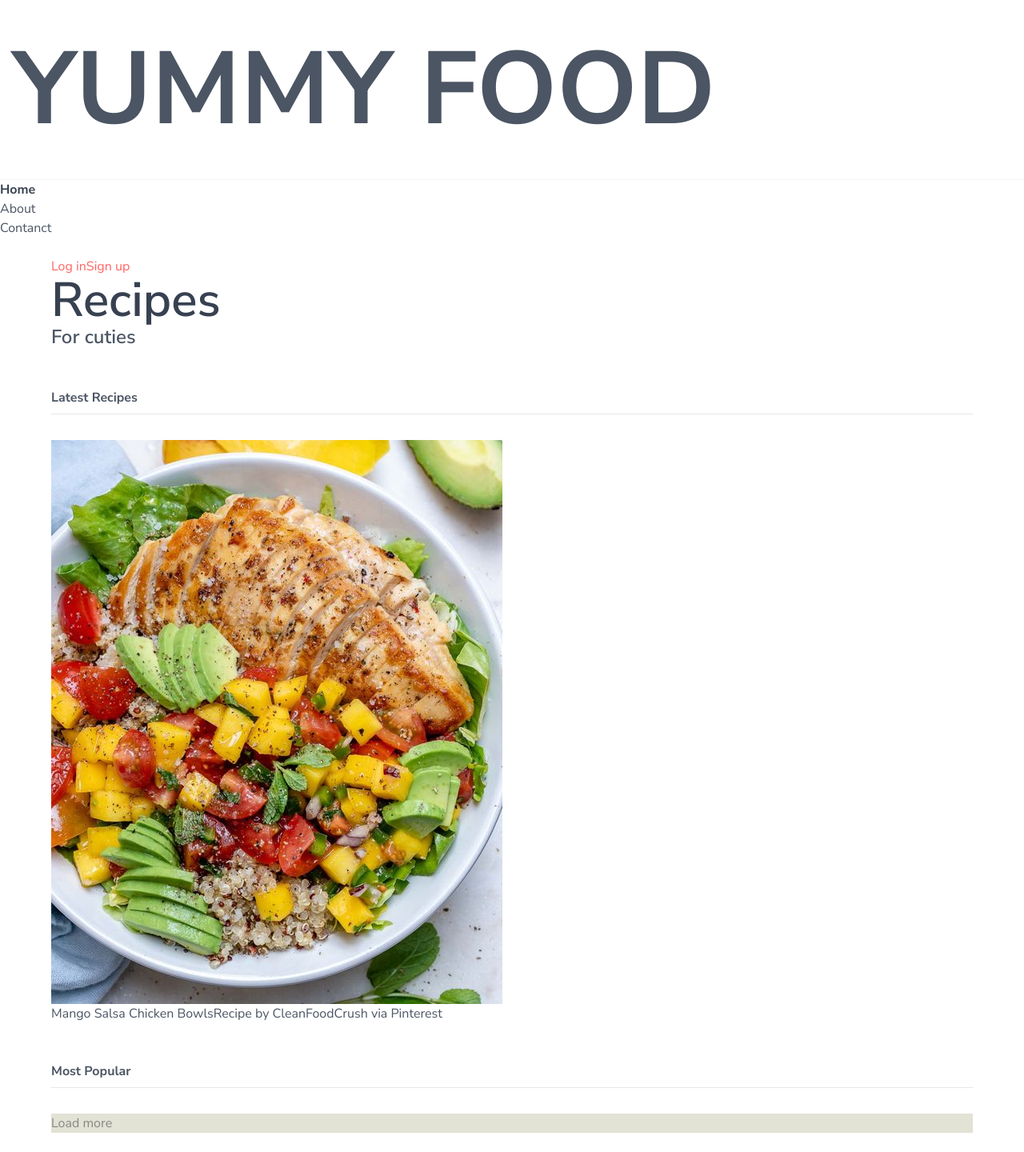
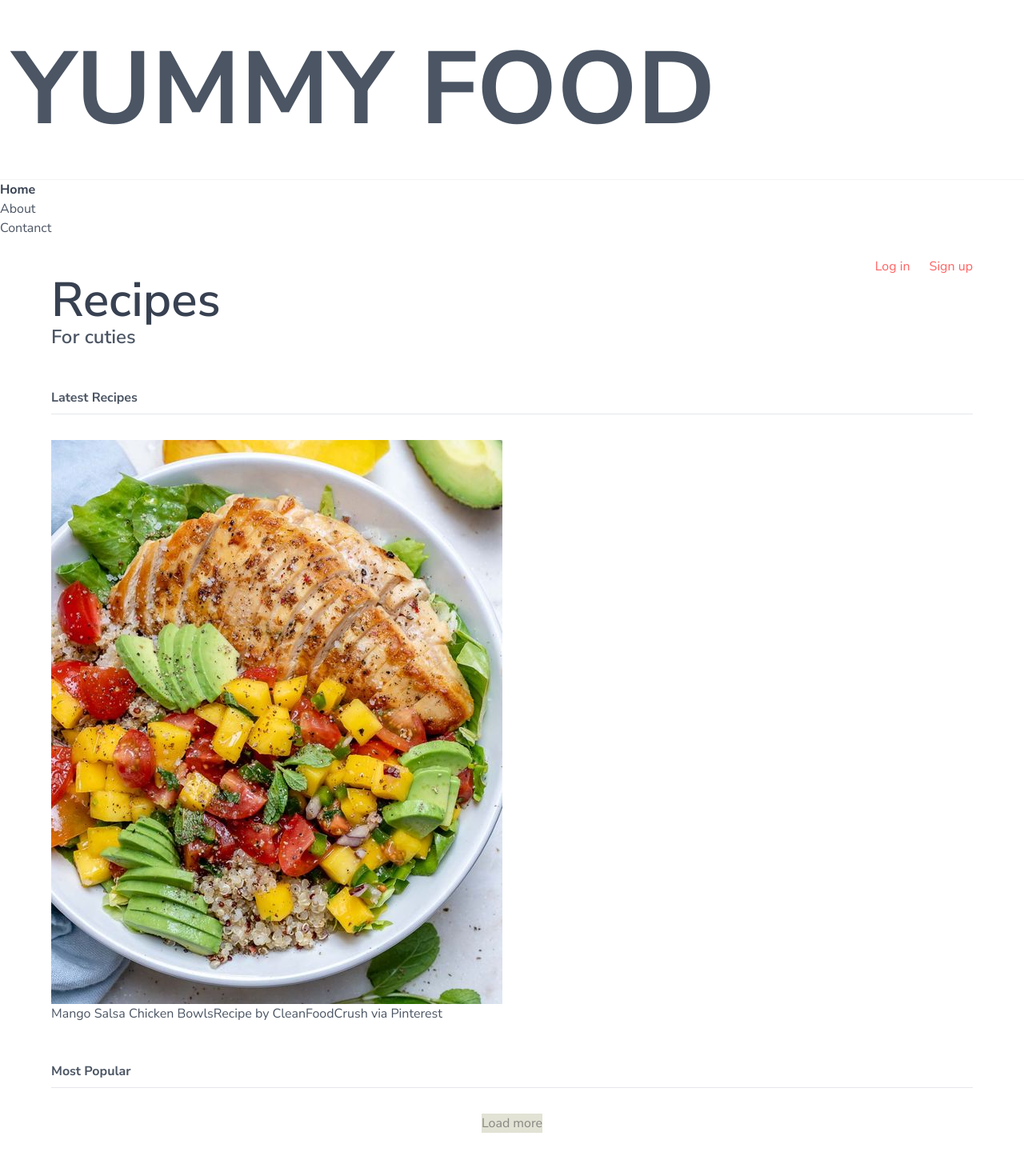
Before and after one commit to Valeprogr/tailwind-exercise-yummy-food, a React (Create React App) app: page / in a window 1280 px wide. Shown: the whole page at 80% size. Built offline with nearby package versions, Linux system fonts and the light colour scheme.

Commit message:
flex box

```diff
--- a/src/pages/Home.js
+++ b/src/pages/Home.js
@@ -7,9 +7,9 @@ const Home = () => {
         <div className='text-gray-600 font-body'>
             <Navbar />
             <main className='px-16 py-6'>
-                <div>
+                <div className='flex justify-end'>
                     <a href='#' className='text-primary'>Log in</a>
-                    <a href='#' className='text-primary'>Sign up</a>
+                    <a href='#' className='text-primary ml-6'>Sign up</a>
                 </div>
                 <header>
                     <h2 className='text-gray-700 text-6xl font-semibold'>Recipes</h2>
@@ -27,7 +27,7 @@ const Home = () => {
                         {/**Qua verranno importate le cards */}
                     </div>
 
-                    <div>
+                    <div className='flex justify-center'>
                         <div className='bg-secondary-100 text-secondary-200'>Load more</div>
                     </div>
                 </div>
```
